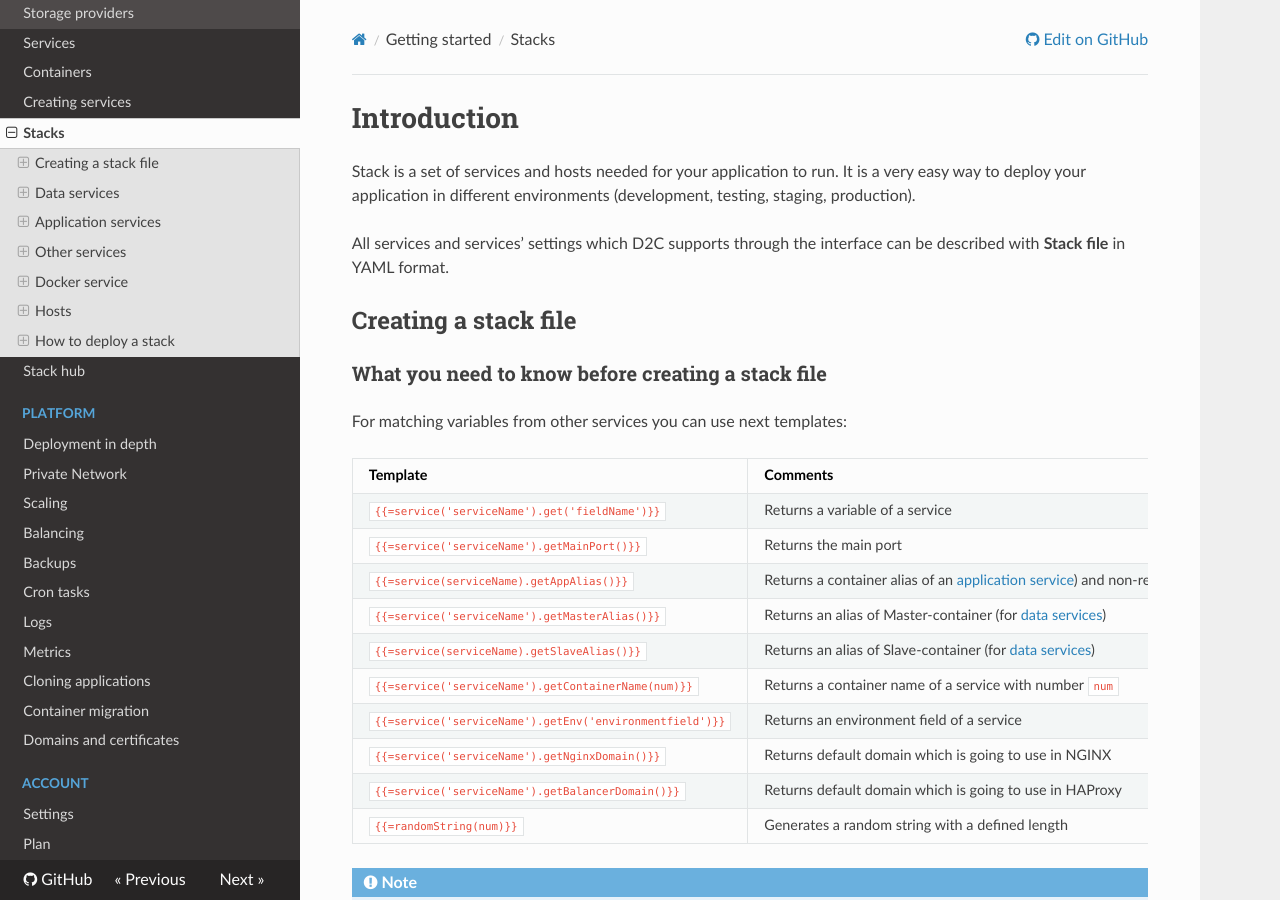
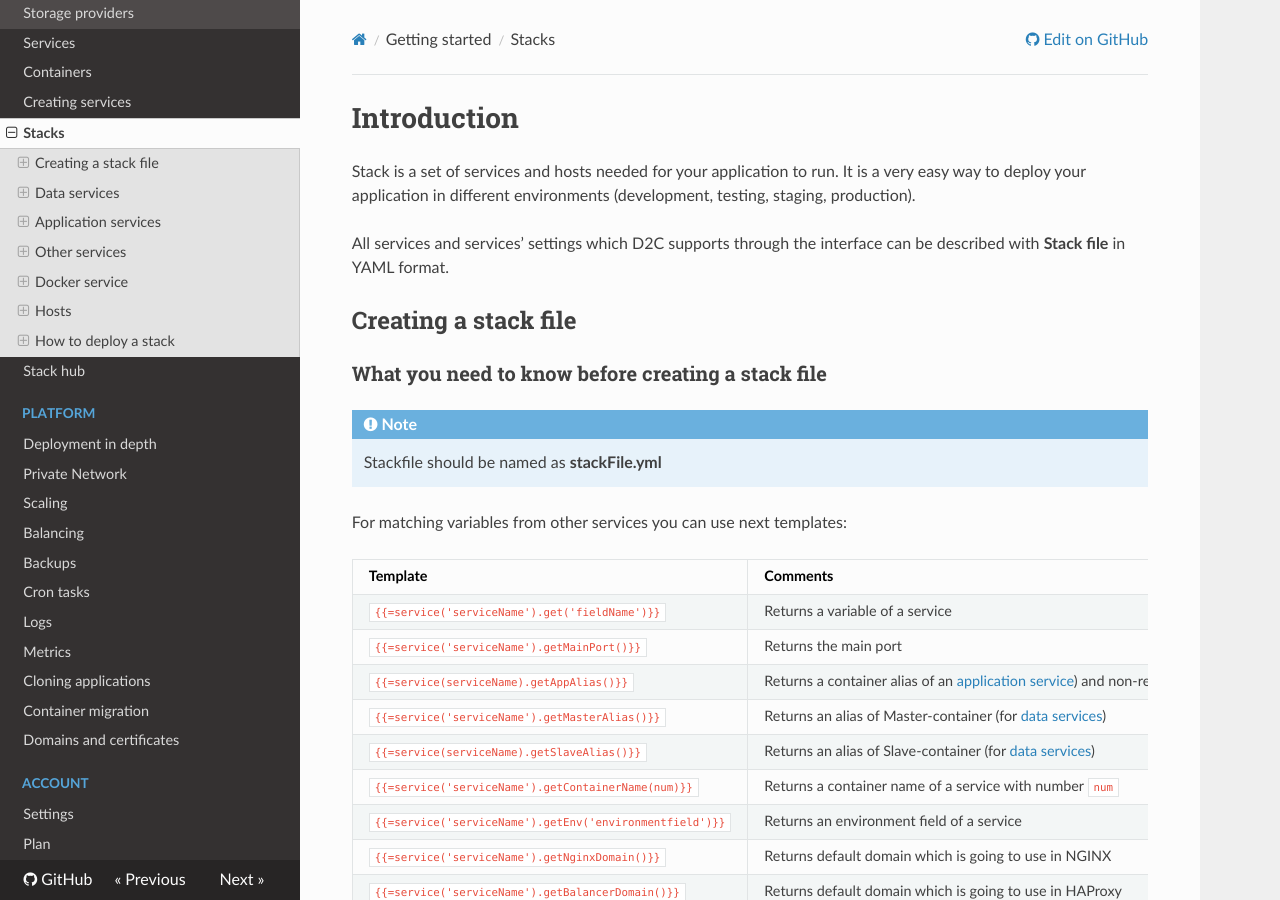
Before and after one commit to d2cio/docs, an MkDocs documentation site: the page built from docs/getting-started/stacks.md, in a window 1280 px wide and 900 px high. Built offline with MkDocs 1.6.1, drawn with Linux system fonts in a browser that asks for light colours; nearby versions of some CDN libraries; old or Windows-style settings are respelled for this version of MkDocs.

Commit message:
edit stacks page

```diff
--- a/docs/getting-started/stacks.md
+++ b/docs/getting-started/stacks.md
@@ -8,6 +8,10 @@ All services and services' settings which D2C supports through the interface can
 ## Creating a stack file
 
 ### What you need to know before creating a stack file
+
+!!! note
+
+    Stackfile should be named as **stackFile.yml**
 
 For matching variables from other services you can use next templates:
 
```
Also changed, not shown: other parts of docs/getting-started/stacks.md (+1 -2 lines).
